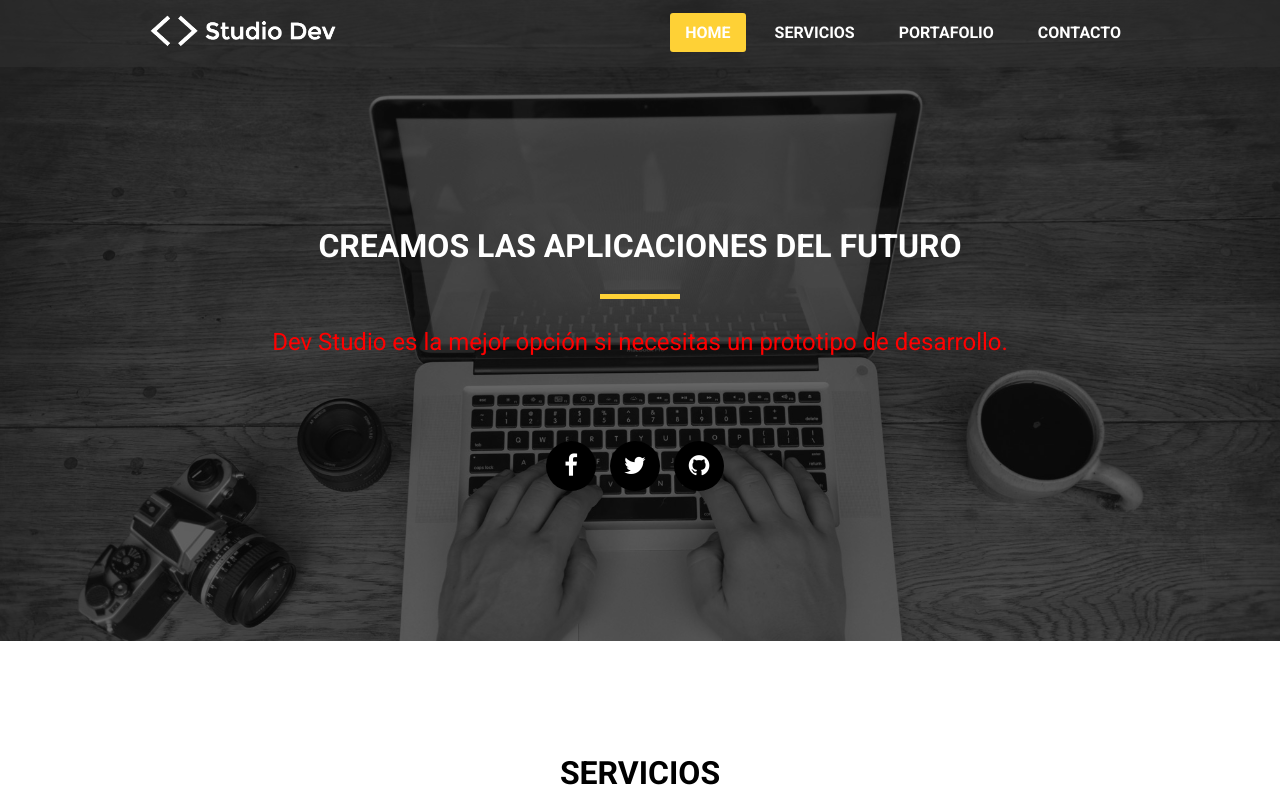
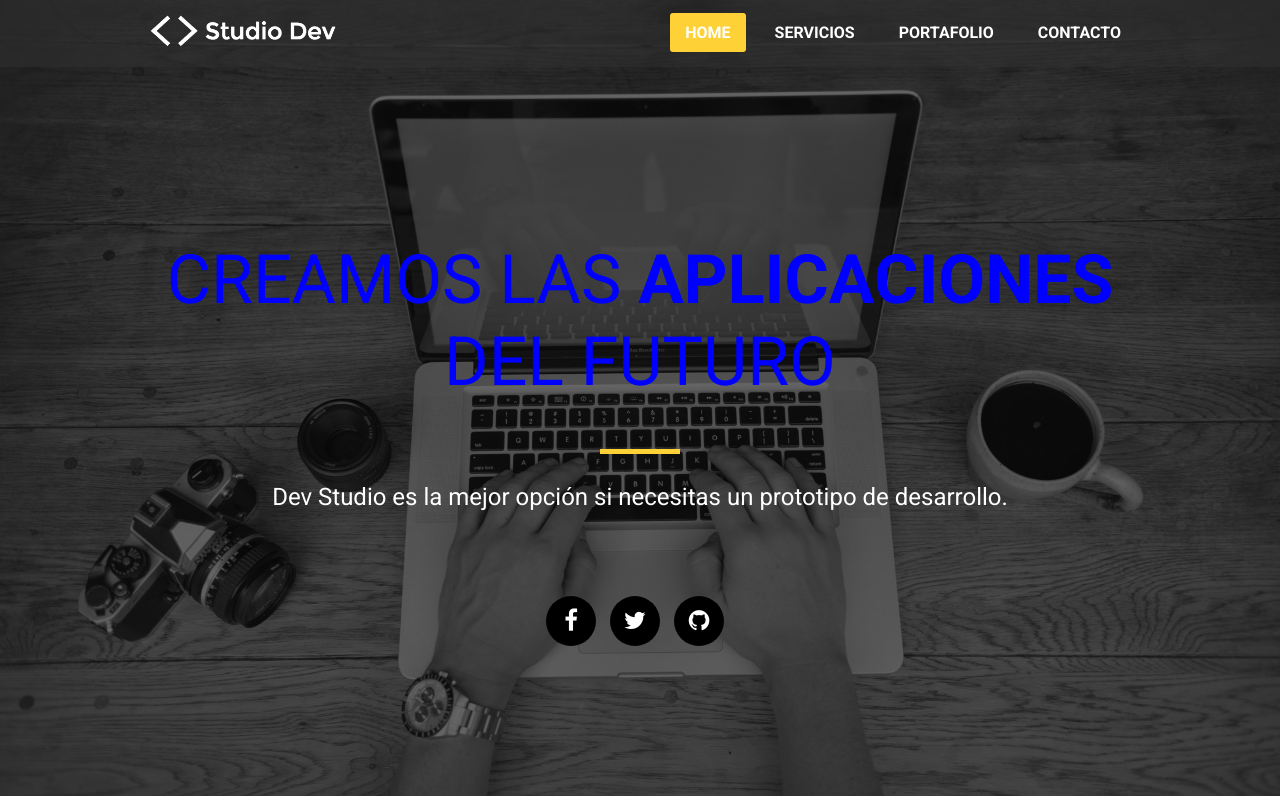
Before and after one commit to apcodelearner/studiodev, a plain HTML site: page index.html in a window 1280 px wide. Shown: the top 802 px of the page. Drawn offline with nearby package versions, Linux system fonts and the light colour scheme.

Commit message:
Ahora es azul

```diff
--- a/css/style.css
+++ b/css/style.css
@@ -45,9 +45,9 @@ header nav a.active{
 	text-align: center;
 	padding: 200px 0 150px;
 }
-	color:red;
+
 #home h1 {
-
+	color:blue;
 	font-size: 68px;
 	font-weight: normal;
 	line-height: 1.2;
@@ -63,7 +63,7 @@ header nav a.active{
 #home p {
 	font-size: 24px;
 	margin-bottom: 40px;/*param centrar*/
-	color: red;
+
 }
 
 #home .social{
```
